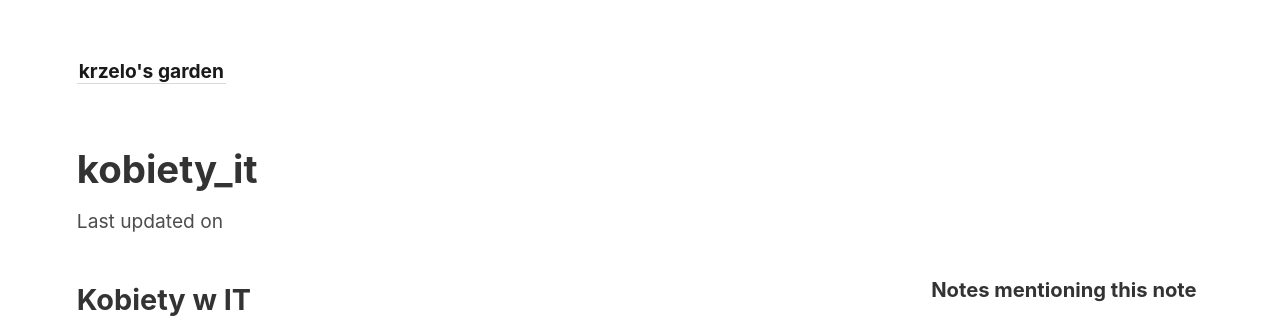
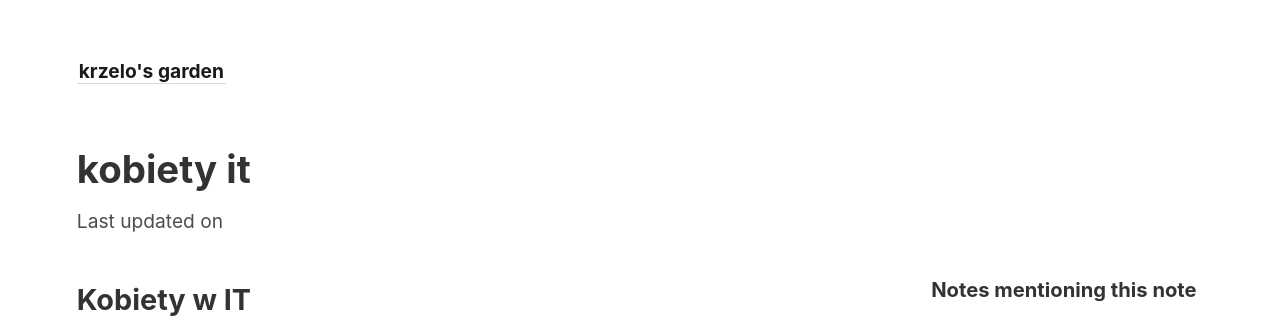
Before and after one commit to KKrzelowska/my-digital-garden, a Jekyll site: the page built from _notes/kobiety_it.md, in a window 1280 px wide and 900 px high. Shown: the top 326 px of the window. Built offline with Jekyll 4.4.1, drawn with Linux system fonts in a browser that asks for light colours.

```diff
--- a/_notes/kobiety_it.md
+++ b/_notes/kobiety_it.md
@@ -1,5 +1,5 @@
 ---
-title: kobiety_it
+title: kobiety it
 ---
 ## Kobiety w IT
 
```
